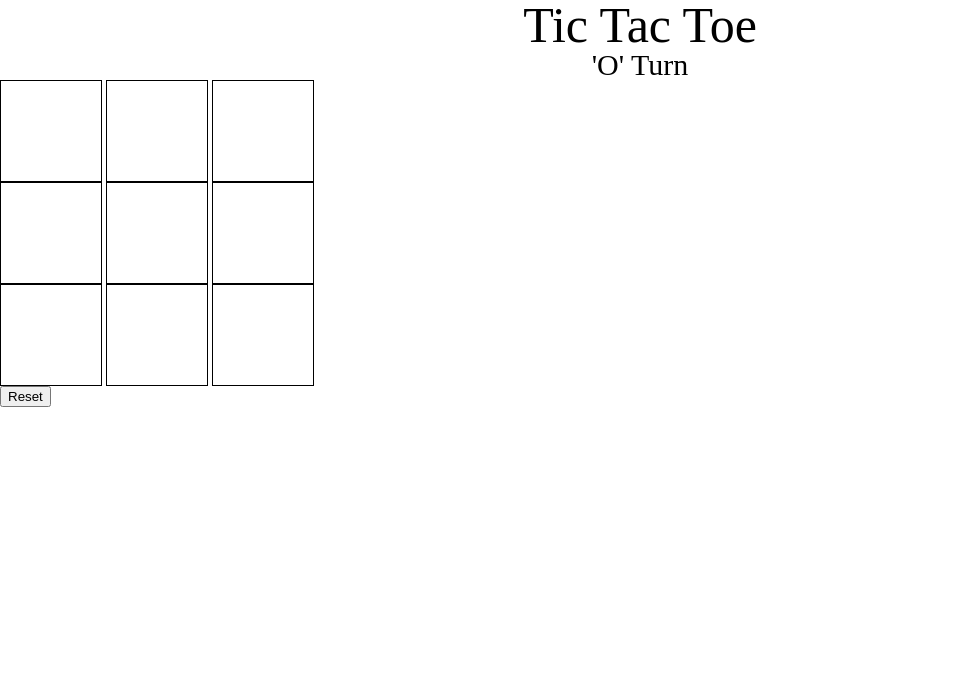
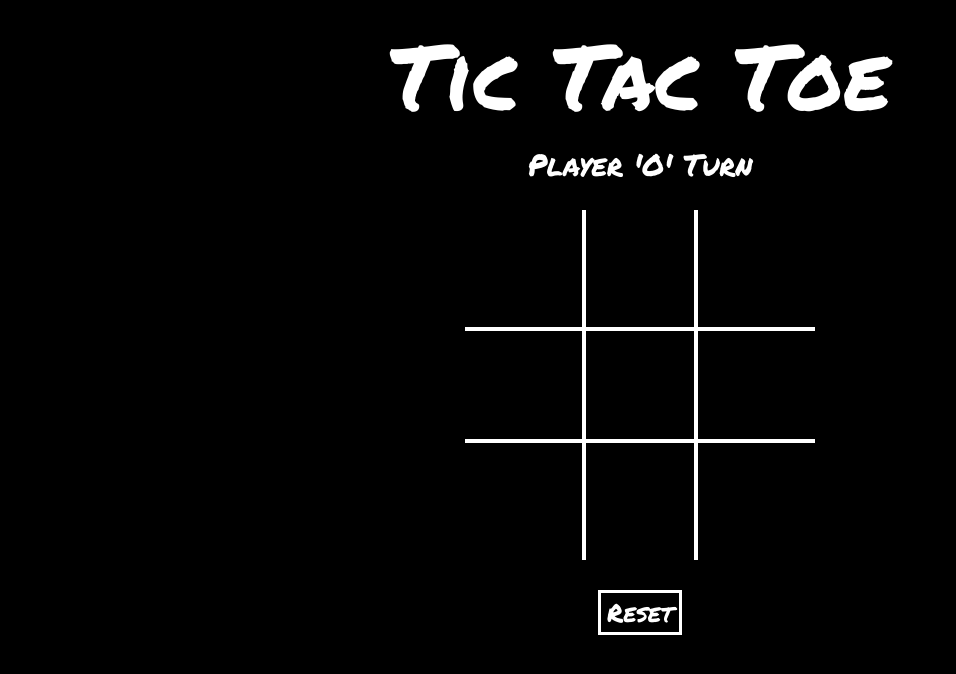
Before and after one commit to hanjun1/tic-tac-toe, a plain HTML site: page index.html in a window 1280 px wide. Shown: the whole page, without its empty margins (0-956 px from the left). Drawn offline with Linux system fonts and the light colour scheme.

Commit message:
added styling to board

```diff
--- a/css/main.css
+++ b/css/main.css
@@ -1,6 +1,20 @@
+/*
+CSS TABLE OF CONTENTS:
+1.0 - GENERAL STYLES
+2.0 - BODY
+*/
+
+/* 1.0 - GENERAL STYLES */
+html {
+    background-color: black;
+    color: white;
+    font-family: 'Permanent Marker', cursive;
+}
+
 h1 {
-    font-size: 50px;
+    font-size: 90px;
     text-align: center;
+    margin: 30px;
 }
 
 p {
@@ -8,22 +22,50 @@ p {
     text-align: center;
 }
 
+/* 2.0 - BODY */
+
+.message {
+    margin: 30px;
+}
+
 #board {
+    width: 350px;
+    height: 350px;
     display: grid;
     margin-left: auto;
     margin-right: auto;
+    grid-template-columns: repeat(3, 1fr);
+    grid-template-rows: repeat(3, 1fr);
 }
 
 .square {
-    display: inline-block;
-    border: 1px solid black;
-    height: 100px;
-    width: 100px;
-    text-align: center;
-    line-height: 100px;
-    vertical-align: top;
+    display: flex;
+    justify-content: center;
+    align-items: center;
+    font-size: 75px;
+}
+
+[id="1"], [id="4"], [id="7"] {
+    border-right: 4px solid white;
+    border-left: 4px solid white;
+}
+
+[id="3"], [id="4"], [id="5"] {
+    border-top: 4px solid white;
+    border-bottom: 4px solid white;
+}
+
+.button-container {
+    display: flex;
+    align-items: center;
+    justify-content: center;
+    margin: 30px;
 }
 
 #reset {
-    display: block;
+    background-color: black;
+    border: 3px solid white;
+    font-family: 'Permanent Marker', cursive;
+    font-size: 25px;
+    color: white;
 }
--- a/index.html
+++ b/index.html
@@ -6,29 +6,27 @@
     <meta name="viewport" content="width=device-width, initial-scale=1.0">
     <link rel="stylesheet" href="/css/reset.css">
     <link rel="stylesheet" href="/css/main.css">
+    <link rel="preconnect" href="https://fonts.gstatic.com">
+<link href="https://fonts.googleapis.com/css2?family=Permanent+Marker&display=swap" rel="stylesheet">
     <title>Tic Tac Toe</title>
 </head>
 <body>
     <h1>Tic Tac Toe</h1>
     <p class="message"></p>
     <div id="board">
-        <div class="row">
         <div class="square" id="0"></div>
         <div class="square" id="1"></div>
         <div class="square" id="2"></div>
-        </div>
-        <div class="row">
         <div class="square" id="3"></div>
         <div class="square" id="4"></div>
         <div class="square" id="5"></div>
-        </div>
-        <div class="row">
         <div class="square" id="6"></div>
         <div class="square" id="7"></div>
         <div class="square" id="8"></div>
     </div>
+    <div class="button-container">
+        <button id="reset" type="button">Reset</button>
     </div>
-    <button id="reset" type="button">Reset</button>
     <script src="/js/main.js"></script>
 </body>
 </html>
--- a/js/main.js
+++ b/js/main.js
@@ -8,7 +8,7 @@ let players = {
 }
 let board = [];
 let player1Turn = true;
-let messageArr = ['\'O\' Turn', '\'X\' Turn', 'Tie Game!', '\'O\' Won!', '\'X\' Won!'];
+let messageArr = ['Player \'O\' Turn', 'Player \'X\' Turn', 'Tie Game!', 'Player \'O\' Won!', 'Player \'X\' Won!'];
 let gameFinished = false;
 let gameStateArr = ['tie', 'X', 'O'];
 let gameState = '';
@@ -152,5 +152,10 @@ function updateMessage() {
     }
 }
 
-initializeBoard(board);
-renderBoard();
+function startGame() {
+    initializeBoard(board);
+    render();
+}
+
+/*-- Start Game --*/
+startGame();
```
Lines whose indentation alone changed are shown as unchanged.
